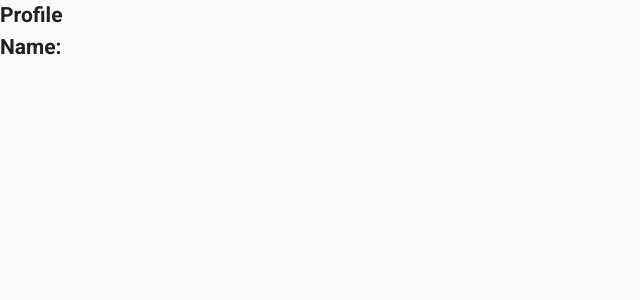
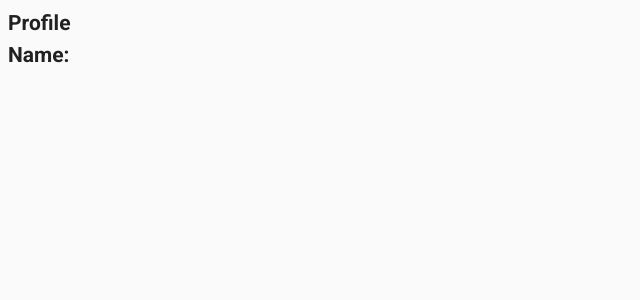
Before and after one commit to ViacheslavZyrianov/kacheena, a Vue app: page /profile in a window 1280 px wide. Shown: the top 300 px of the page, without its empty margins (0-640 px from the left). Built offline with nearby package versions, Linux system fonts and the light colour scheme.

Commit message:
handle scroll-refresh

```diff
--- a/src/App.vue
+++ b/src/App.vue
@@ -16,3 +16,14 @@ export default {
   }
 }
 </script>
+
+<style lang="scss">
+  html,
+  body {
+      overscroll-behavior-y: contain;
+  }
+  .page {
+    padding: 8px;
+    min-height: 100vh;
+  }
+</style>
```
